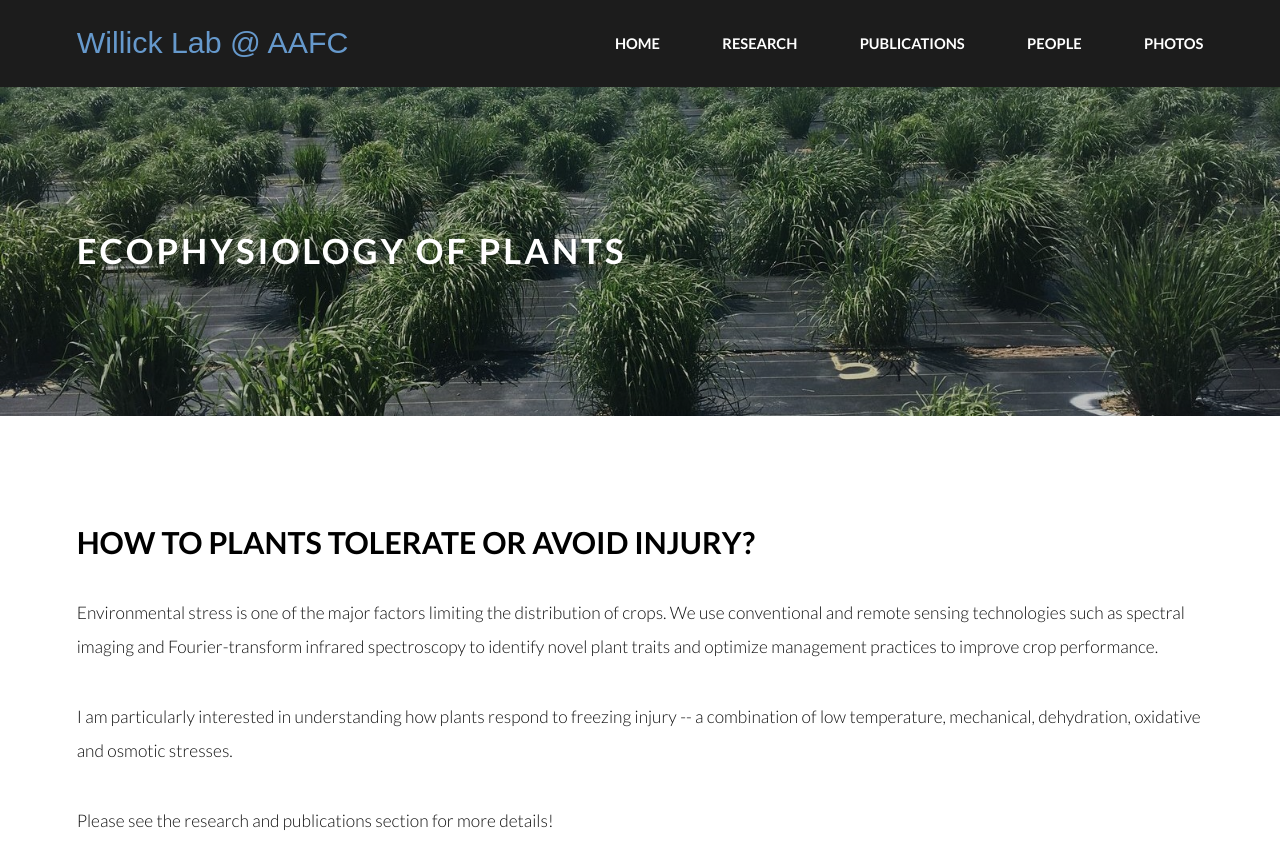
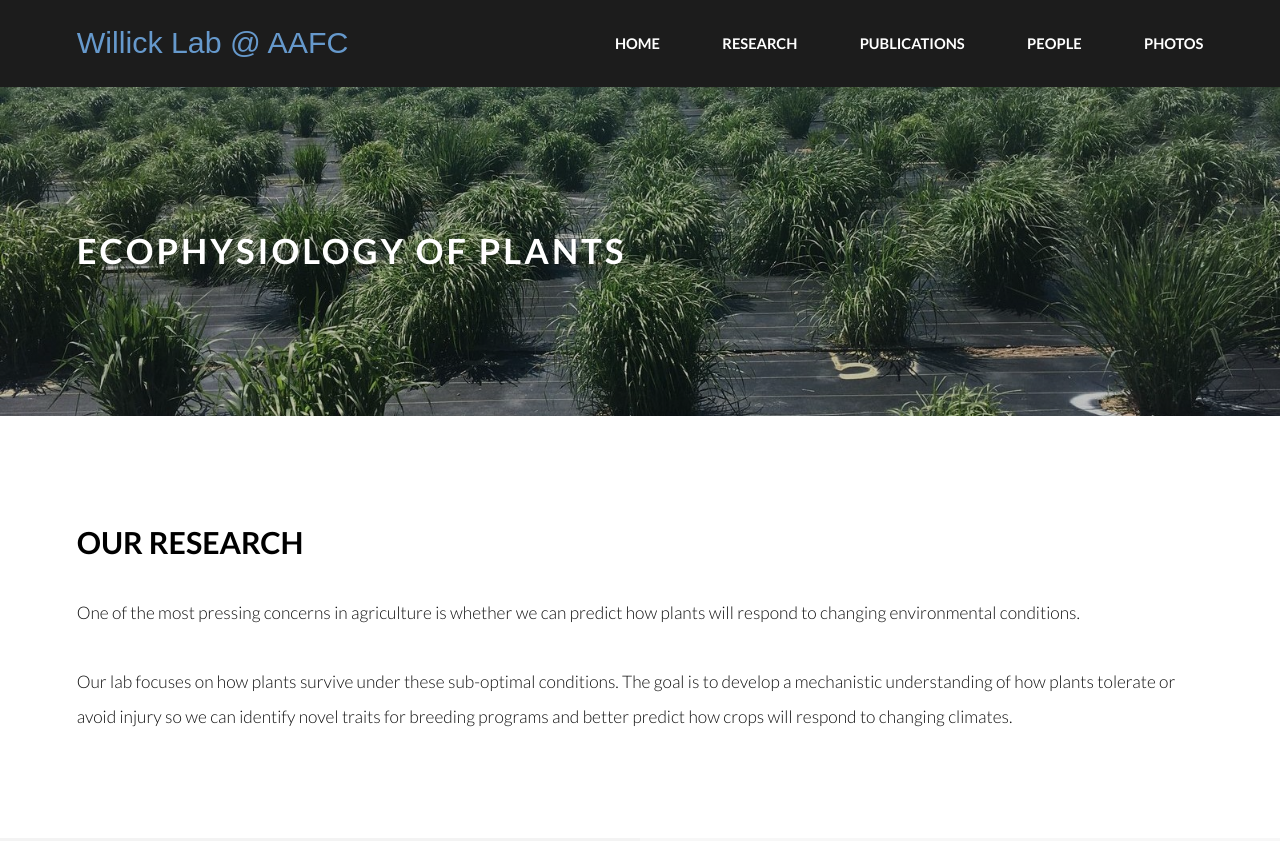
Before and after one commit to iwillick/iwillick.github.io, a plain HTML site: page index.html in a window 1280 px wide. Shown: the top 841 px of the page. Drawn offline with Linux system fonts and the light colour scheme.

Commit message:
Update index.html

```diff
--- a/index.html
+++ b/index.html
@@ -39,11 +39,10 @@
 			<section id="one">
 				<div class="inner">
 					<header>
-						<h2>How to plants tolerate or avoid injury?</h2>
+						<h2>Our Research</h2>
 					</header>
-					<p>Environmental stress is one of the major factors limiting the distribution of crops. We use conventional and remote sensing technologies such as spectral imaging and Fourier-transform infrared spectroscopy to identify novel plant traits and optimize management practices to improve crop performance.</p>
-					<p>I am particularly interested in understanding how plants respond to freezing injury -- a combination of low temperature, mechanical, dehydration, oxidative and osmotic stresses. </p>
-					<p>Please see the research and publications section for more details!</p>
+					<p>One of the most pressing concerns in agriculture is whether we can predict how plants will respond to changing environmental conditions.</p>
+					<p>Our lab focuses on how plants survive under these sub-optimal conditions. The goal is to develop a mechanistic understanding of how plants tolerate or avoid injury so we can identify novel traits for breeding programs and better predict how crops will respond to changing climates.</p>
 				</div>
 			</section>
 
```
